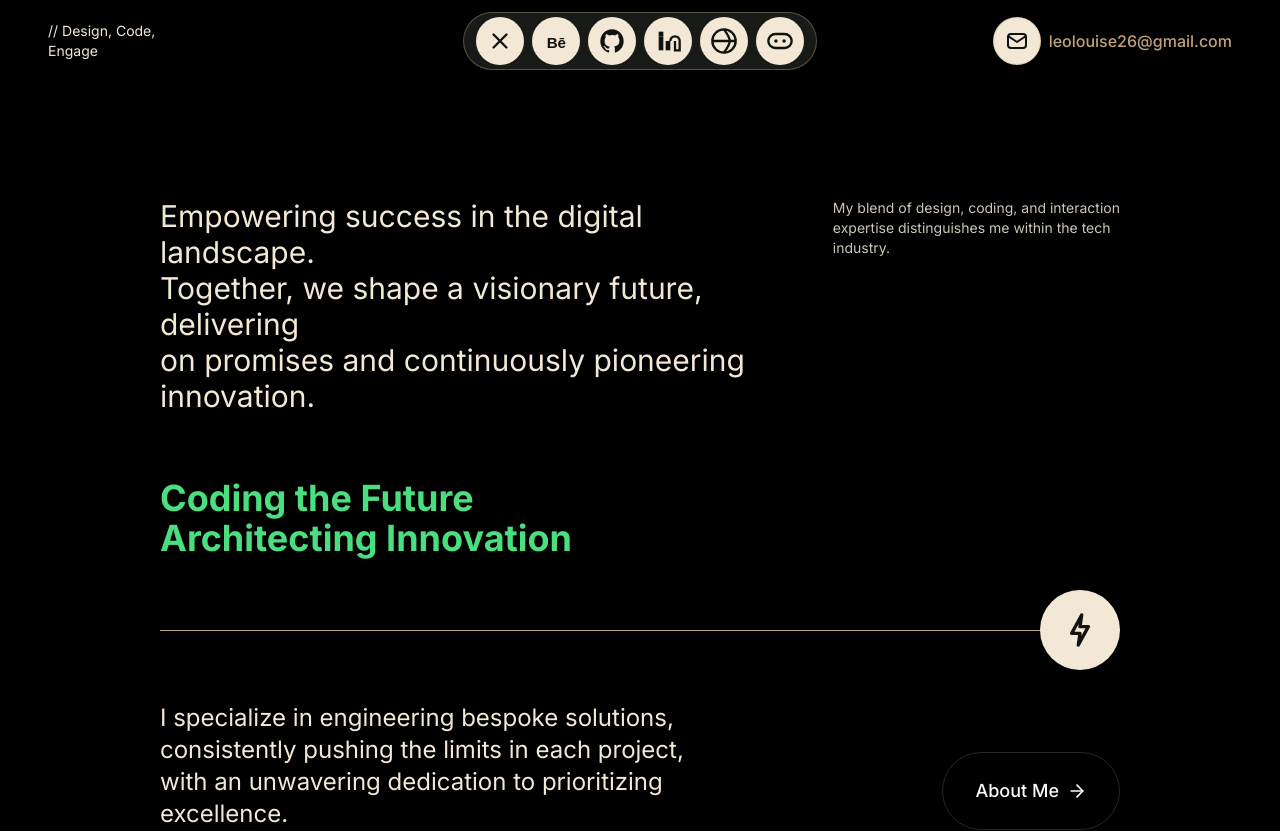
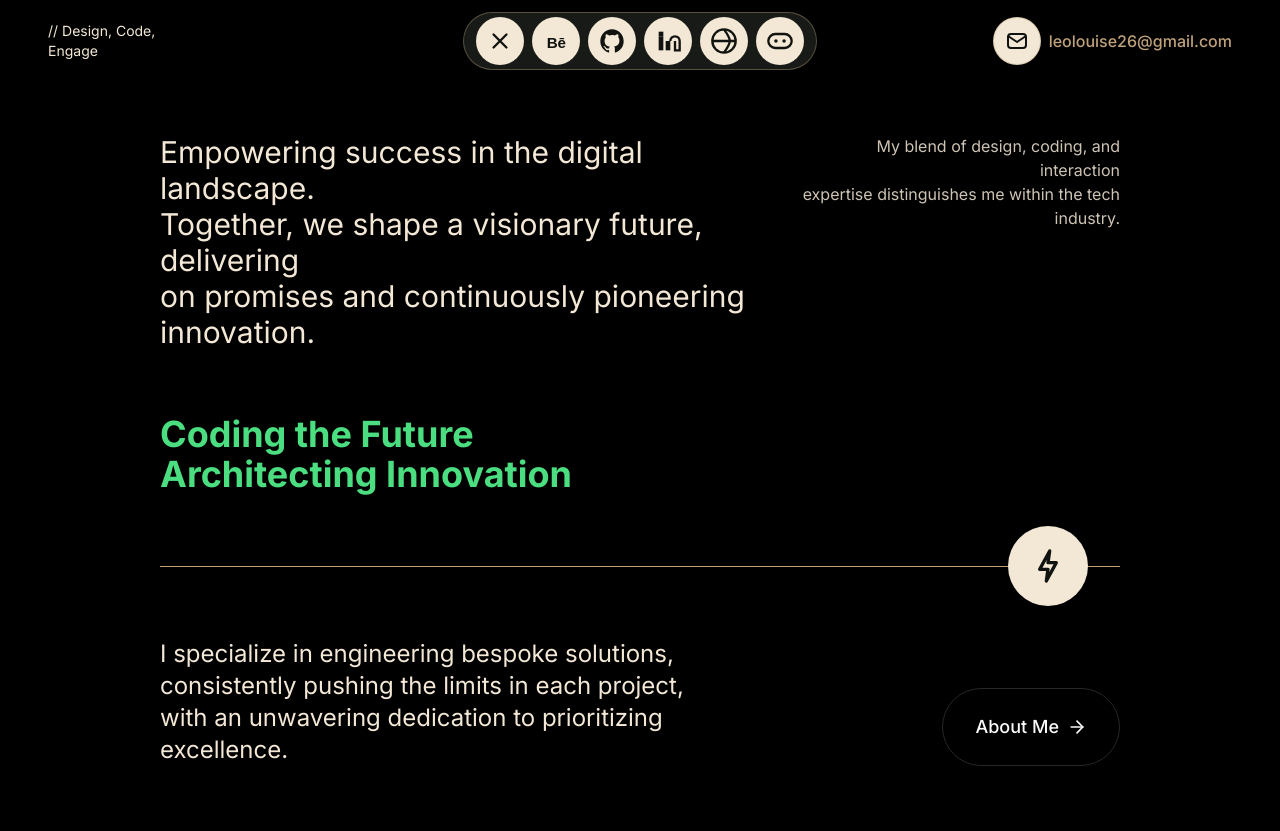
Before and after one commit to Leocch1/my-portfolio, a Next.js app: page / in a window 1280 px wide. Shown: the part 880-1711 px from the top of the page. Built offline with nearby package versions, Linux system fonts and the light colour scheme.

Commit message:
positioning the icon

```diff
--- a/components/sections/about.tsx
+++ b/components/sections/about.tsx
@@ -112,7 +112,7 @@ export default function AboutSection() {
 				</div>
 
 				{/* Main Content Row */}
-				<div className="px-4 sm:px-8 md:px-12 lg:px-40 mt-32">
+				<div className="px-4 sm:px-8 md:px-12 lg:px-40 mt-16">
 					<div className="relative">
 						{/* Top: Heading and Description */}
 						<div className="flex flex-col md:flex-row md:items-start md:justify-between md:gap-8">
@@ -122,11 +122,11 @@ export default function AboutSection() {
 								on promises and continuously pioneering<br />
 								innovation.
 							</h2>
-							<div className="text-xs md:text-sm text-[#f3e7d5] max-w-xs text-left mb-8 md:mb-0 px-2 md:px-0" style={{ color: "#f3e7d5", opacity: 0.85 }}>
-                My blend of design, coding, and interaction<br />
-                expertise distinguishes me within the tech<br />
-                industry.
-              </div>
+							<div className="text-sm md:text-base text-[#f3e7d5] max-w-xs md:text-right mb-8 md:mb-0 px-2 md:px-0" style={{ color: "#f3e7d5", opacity: 0.85 }}>
+								My blend of design, coding, and interaction<br />
+								expertise distinguishes me within the tech<br />
+								industry.
+							</div>
 						</div>
 						{/* Green Heading */}
 						<div className="text-green-400 text-2xl md:text-4xl font-bold my-8">
@@ -134,9 +134,9 @@ export default function AboutSection() {
 							Architecting Innovation
 						</div>
 						{/* Line with circle on the line at the right */}
-						<div className="relative flex items-center mb-8" style={{ minHeight: '5rem' }}>
+						<div className="relative flex items-center mb-8 min-h-20">
 							<hr className="w-full border-[#bfa27a]" />
-							<div className="absolute right-0 z-10 flex items-center" style={{ top: '50%', transform: 'translateY(-50%)' }}>
+							<div className="absolute right-8 top-1/2 -translate-y-1/2">
 								<div className="bg-[#f3e7d5] rounded-full w-20 h-20 flex items-center justify-center shadow-lg shrink-0">
 									<svg width="40" height="40" viewBox="0 0 24 24" fill="none">
 										<circle cx="12" cy="12" r="12" fill="none" />
```
